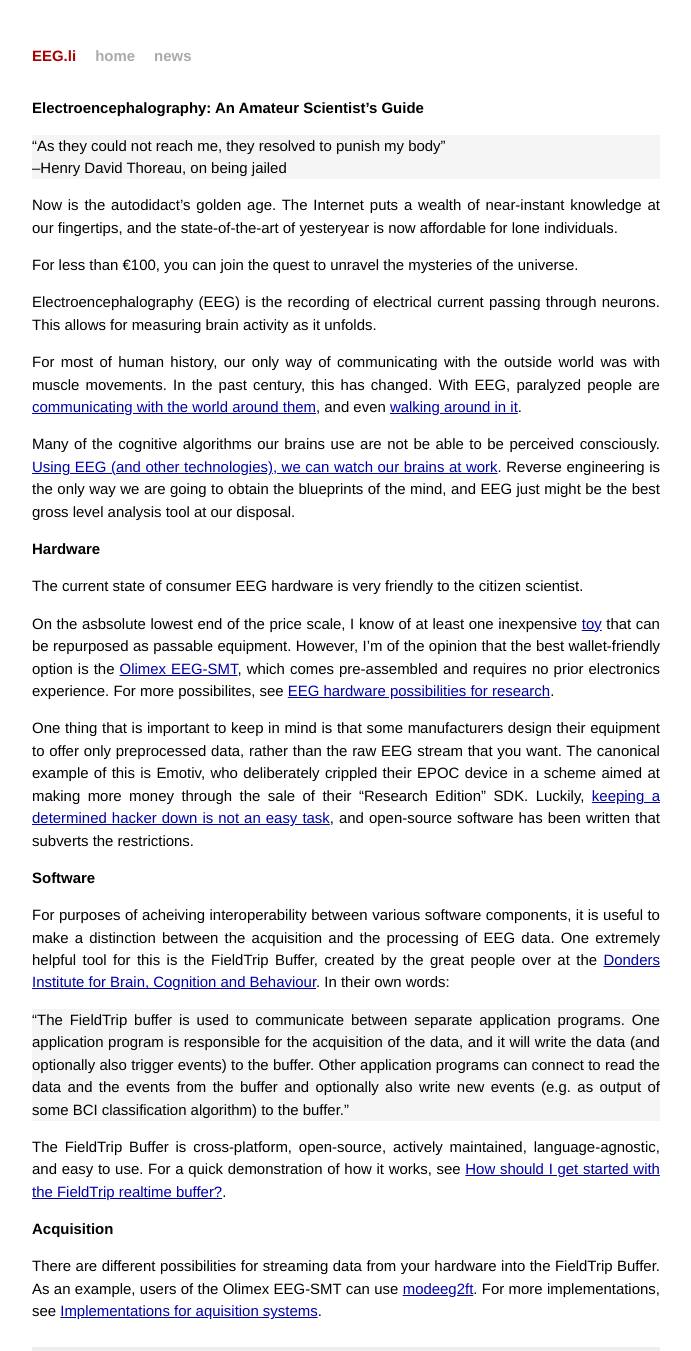
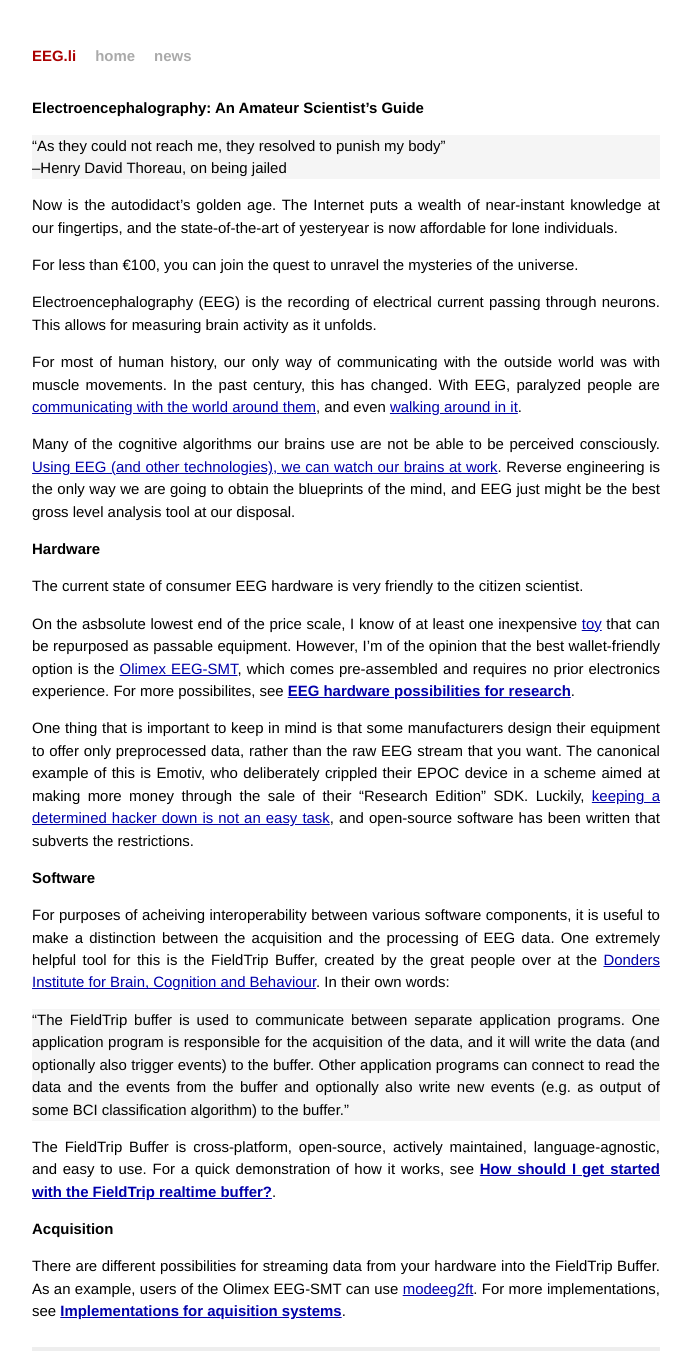
Before and after one commit to drewbug/EEG.li, a Jekyll site: the page built from index.markdown, in a window 1280 px wide. Shown: the whole page, without its empty margins (294-985 px from the left). Built offline with Jekyll 4.4.1, drawn with Linux system fonts in a browser that asks for light colours; Markdown is read by kramdown in place of the engine named in the settings.

Commit message:
Bold titles

```diff
--- a/index.markdown
+++ b/index.markdown
@@ -24,7 +24,7 @@ Hardware
 
 The current state of consumer EEG hardware is very friendly to the citizen scientist.
 
-On the asbsolute lowest end of the price scale, I know of at least one inexpensive [toy](http://frontiernerds.com/brain-hack) that can be repurposed as passable equipment. However, I'm of the opinion that the best wallet-friendly option is the [Olimex EEG-SMT](https://www.olimex.com/Products/EEG/OpenEEG/EEG-SMT/), which comes pre-assembled and requires no prior electronics experience. For more possibilites, see [EEG hardware possibilities for research](http://openvibe.inria.fr/forum/viewtopic.php?t=526#p3251).
+On the asbsolute lowest end of the price scale, I know of at least one inexpensive [toy](http://frontiernerds.com/brain-hack) that can be repurposed as passable equipment. However, I'm of the opinion that the best wallet-friendly option is the [Olimex EEG-SMT](https://www.olimex.com/Products/EEG/OpenEEG/EEG-SMT/), which comes pre-assembled and requires no prior electronics experience. For more possibilites, see [**EEG hardware possibilities for research**](http://openvibe.inria.fr/forum/viewtopic.php?t=526#p3251).
 
 One thing that is important to keep in mind is that some manufacturers design their equipment to offer only preprocessed data, rather than the raw EEG stream that you want. The canonical example of this is Emotiv, who deliberately crippled their EPOC device in a scheme aimed at making more money through the sale of their "Research Edition" SDK. Luckily, [keeping a determined hacker down is not an easy task](http://daeken.com/2010-09-13_Emokit__Hacking_the_Emotiv_EPOC_Brain-Computer_Interface.html), and open-source software has been written that subverts the restrictions.
 
@@ -35,8 +35,8 @@ For purposes of acheiving interoperability between various software components,
 
 > <q>The FieldTrip buffer is used to communicate between separate application programs. One application program is responsible for the acquisition of the data, and it will write the data (and optionally also trigger events) to the buffer. Other application programs can connect to read the data and the events from the buffer and optionally also write new events (e.g. as output of some BCI classification algorithm) to the buffer.</q>
 
-The FieldTrip Buffer is cross-platform, open-source, actively maintained, language-agnostic, and easy to use. For a quick demonstration of how it works, see [How should I get started with the FieldTrip realtime buffer?](http://fieldtrip.fcdonders.nl/faq/how_should_i_get_started_with_the_fieldtrip_realtime_buffer).
+The FieldTrip Buffer is cross-platform, open-source, actively maintained, language-agnostic, and easy to use. For a quick demonstration of how it works, see [**How should I get started with the FieldTrip realtime buffer?**](http://fieldtrip.fcdonders.nl/faq/how_should_i_get_started_with_the_fieldtrip_realtime_buffer).
 
 ### Acquisition
 
-There are different possibilities for streaming data from your hardware into the FieldTrip Buffer. As an example, users of the Olimex EEG-SMT can use [modeeg2ft](http://fieldtrip.googlecode.com/svn/trunk/realtime/src/acquisition/modeeg/modeeg2ft.cc). For more implementations, see [Implementations for aquisition systems](http://fieldtrip.fcdonders.nl/development/realtime/implementation#implementations_for_aquisition_systems).
+There are different possibilities for streaming data from your hardware into the FieldTrip Buffer. As an example, users of the Olimex EEG-SMT can use [modeeg2ft](http://fieldtrip.googlecode.com/svn/trunk/realtime/src/acquisition/modeeg/modeeg2ft.cc). For more implementations, see [**Implementations for aquisition systems**](http://fieldtrip.fcdonders.nl/development/realtime/implementation#implementations_for_aquisition_systems).
```
